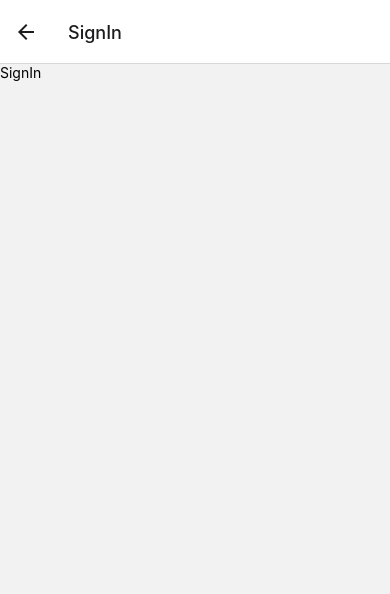
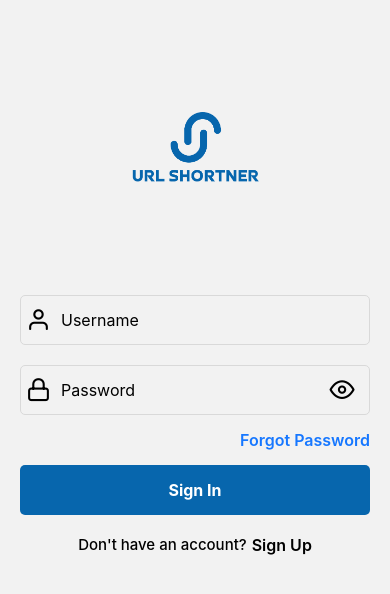
Before and after one commit to samadakram/url-shortener-mobile, a React Native app: screen /SignIn in a window 390 px wide. Shown: the top 594 px of the page. Built offline with nearby package versions, Linux system fonts and the light colour scheme.

Commit message:
Designed SignIn screen

```diff
--- a/package.json
+++ b/package.json
@@ -16,10 +16,12 @@
     "@react-navigation/stack": "^6.3.20",
     "react": "18.2.0",
     "react-native": "0.72.7",
+    "react-native-eject": "^0.2.0",
     "react-native-gesture-handler": "^2.14.0",
     "react-native-reanimated": "^3.6.1",
     "react-native-safe-area-context": "^4.7.4",
-    "react-native-screens": "^3.27.0"
+    "react-native-screens": "^3.27.0",
+    "react-native-vector-icons": "^10.0.2"
   },
   "devDependencies": {
     "@babel/core": "^7.20.0",
--- a/src/navigation/AppNavigator.js
+++ b/src/navigation/AppNavigator.js
@@ -12,7 +12,7 @@ const AppNavigator = () => {
         <NavigationContainer>
             <Stack.Navigator>
                 <Stack.Screen options={{headerShown: false}} name='Splash' component={Splash} />
-                <Stack.Screen name='SignIn' component={SignIn} />
+                <Stack.Screen options={{headerShown: false}} name='SignIn' component={SignIn} />
                 <Stack.Screen name='SignUp' component={SignUp} />
             </Stack.Navigator>
         </NavigationContainer>
--- a/src/screens/signIn/SignIn.jsx
+++ b/src/screens/signIn/SignIn.jsx
@@ -1,12 +1,155 @@
-import React from 'react'
-import { View, Text } from 'react-native'
+import React, { useState } from 'react';
+import { View, Text, StyleSheet, Image, TextInput, TouchableOpacity } from 'react-native';
+import ScreenWrapper from '../../components/screenWrapper/ScreenWrapper';
+import { logo } from '../../utils/constant';
+import Icon from 'react-native-vector-icons/Feather';
+import { useNavigation } from '@react-navigation/native';
 
 const SignIn = () => {
+
+    const navigation = useNavigation();
+
+    const [showPassword, setShowPassword] = useState(false);
+
+    const handleShowPassword = () => {
+        setShowPassword(!showPassword);
+    };
+
     return (
-        <View>
-            <Text>SignIn</Text>
-        </View>
+        <ScreenWrapper>
+            <View style={styles.container}>
+                <View style={styles.logoWrapper}>
+                    <Image style={styles.logo} source={logo} />
+                </View>
+                <View style={styles.inputWrapper}>
+                    <View style={styles.inputContainer}>
+                        <View style={{ marginLeft: 5 }}>
+                            <Icon name="user" size={25} color="#000" />
+                        </View>
+                        <View style={styles.inputView}>
+                            <TextInput style={styles.input} placeholder='Username' />
+                        </View>
+                    </View>
+                    <View style={styles.inputContainer}>
+                        <View style={{ marginLeft: 5 }}>
+                            <Icon name="lock" size={25} color="#000" />
+                        </View>
+                        <View style={styles.inputView}>
+                            <TextInput style={styles.input} secureTextEntry={showPassword} placeholder='Password' />
+                        </View>
+                        <View>
+                            <TouchableOpacity onPress={handleShowPassword}>
+                                <Icon name={showPassword ? "eye-off" : "eye"} size={25} color="#000" />
+                            </TouchableOpacity>
+                        </View>
+                    </View>
+                    <View style={styles.forgotContainer}>
+                        <TouchableOpacity>
+                            <Text style={styles.forgotText}>Forgot Password</Text>
+                        </TouchableOpacity>
+                    </View>
+                    <View style={styles.btnContainer}>
+                        <TouchableOpacity style={styles.btn}>
+                            <Text style={styles.btnText}>Sign In</Text>
+                        </TouchableOpacity>
+                    </View>
+                    <View style={styles.signUpContainer}>
+                        <Text style={styles.questionText}>
+                            Don't have an account?
+                        </Text>
+                        <TouchableOpacity style={styles.questionBtn} onPress={() => navigation.navigate('SignUp')}>
+                            <Text style={styles.signUpText}>Sign Up</Text>
+                        </TouchableOpacity>
+                    </View>
+                </View>
+            </View>
+        </ScreenWrapper>
     )
 }
 
+const styles = StyleSheet.create({
+    container: {
+        flex: 1,
+    },
+    logoWrapper: {
+        flex: 1,
+        width: '100%',
+        justifyContent: 'center',
+        alignItems: 'center',
+    },
+    logo: {
+        width: '35%',
+        height: '35%',
+        resizeMode: 'contain'
+    },
+    inputWrapper: {
+        flex: 2
+    },
+    inputContainer: {
+        borderRadius: 5,
+        borderWidth: 1.5,
+        margin: 10,
+        flexDirection: 'row',
+        alignItems: 'center',
+        height: 50,
+        borderColor: '#D9D9D9'
+    },
+    inputView: {
+        width: '80%',
+        padding: 5
+    },
+    input: {
+        padding: 5,
+        fontSize: 16,
+    },
+    forgotContainer: {
+        alignItems: 'flex-end',
+        marginTop: 5,
+        marginBottom: 5,
+        marginLeft: 10,
+        marginRight: 10
+    },
+    forgotText: {
+        fontSize: 16,
+        fontWeight: '600',
+        color: '#1677ff'
+    },
+    btnContainer: {
+        margin: 10,
+        height: 50,
+        borderRadius: 5
+    },
+    btn: {
+        height: 50,
+        borderRadius: 5,
+        justifyContent: 'center',
+        alignItems: 'center',
+        backgroundColor: '#0766ad'
+    },
+    btnText: {
+        fontSize: 16,
+        fontWeight: '700',
+        color: '#fff'
+    },
+    signUpContainer: {
+        margin: 10,
+        justifyContent: 'center',
+        alignItems: 'center',
+        flexDirection: 'row'
+    },
+    questionText: {
+        fontSize: 15,
+        fontWeight: '500',
+        color: '#000'
+    },
+    questionBtn: {
+        marginLeft: 5
+    },
+    signUpText: {
+        fontSize: 16,
+        fontWeight: '600',
+        color: '#000'
+    }
+});
+
 export default SignIn
```
Also changed, not shown: 8 other files (tests, documents, lock files or other folders).
